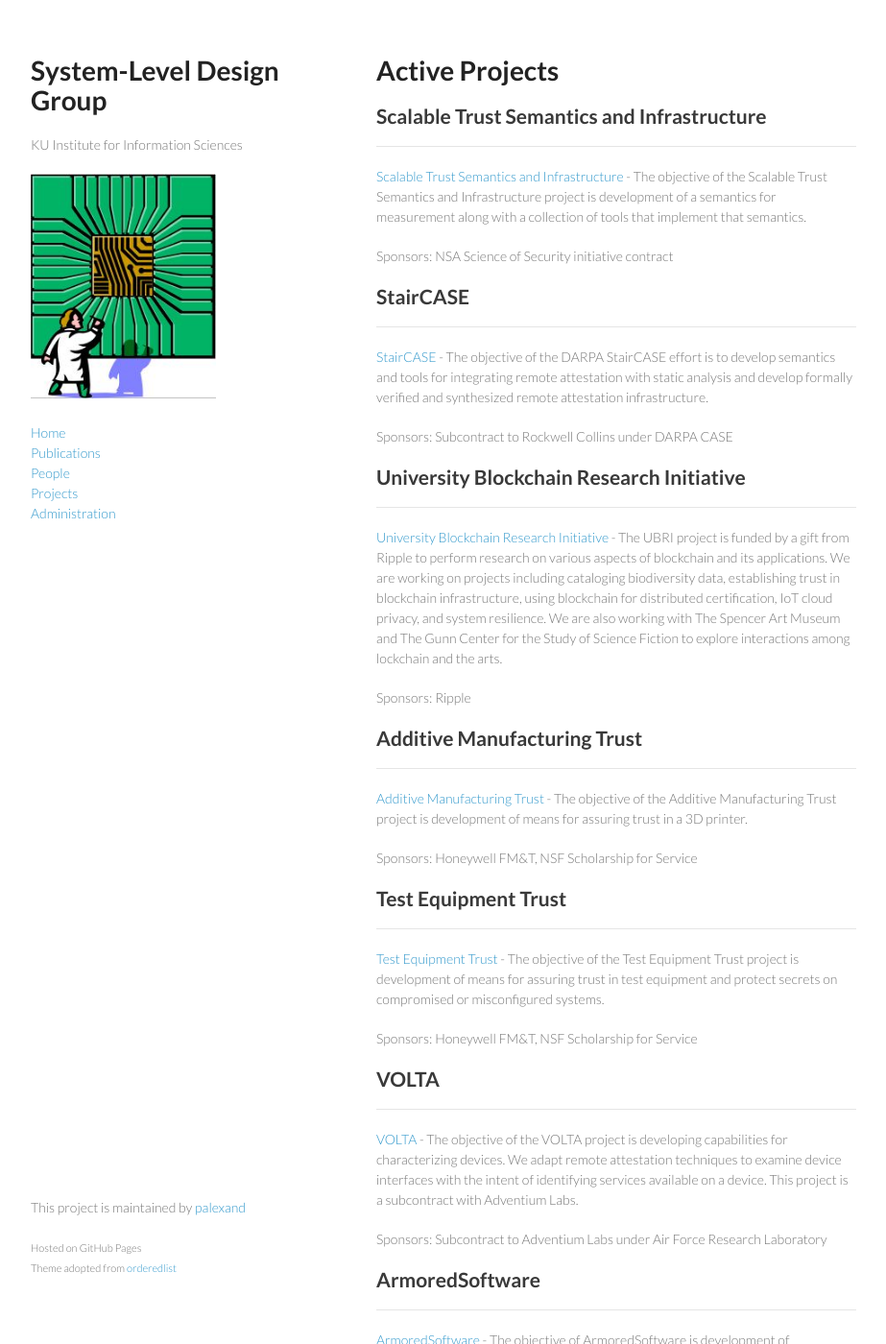
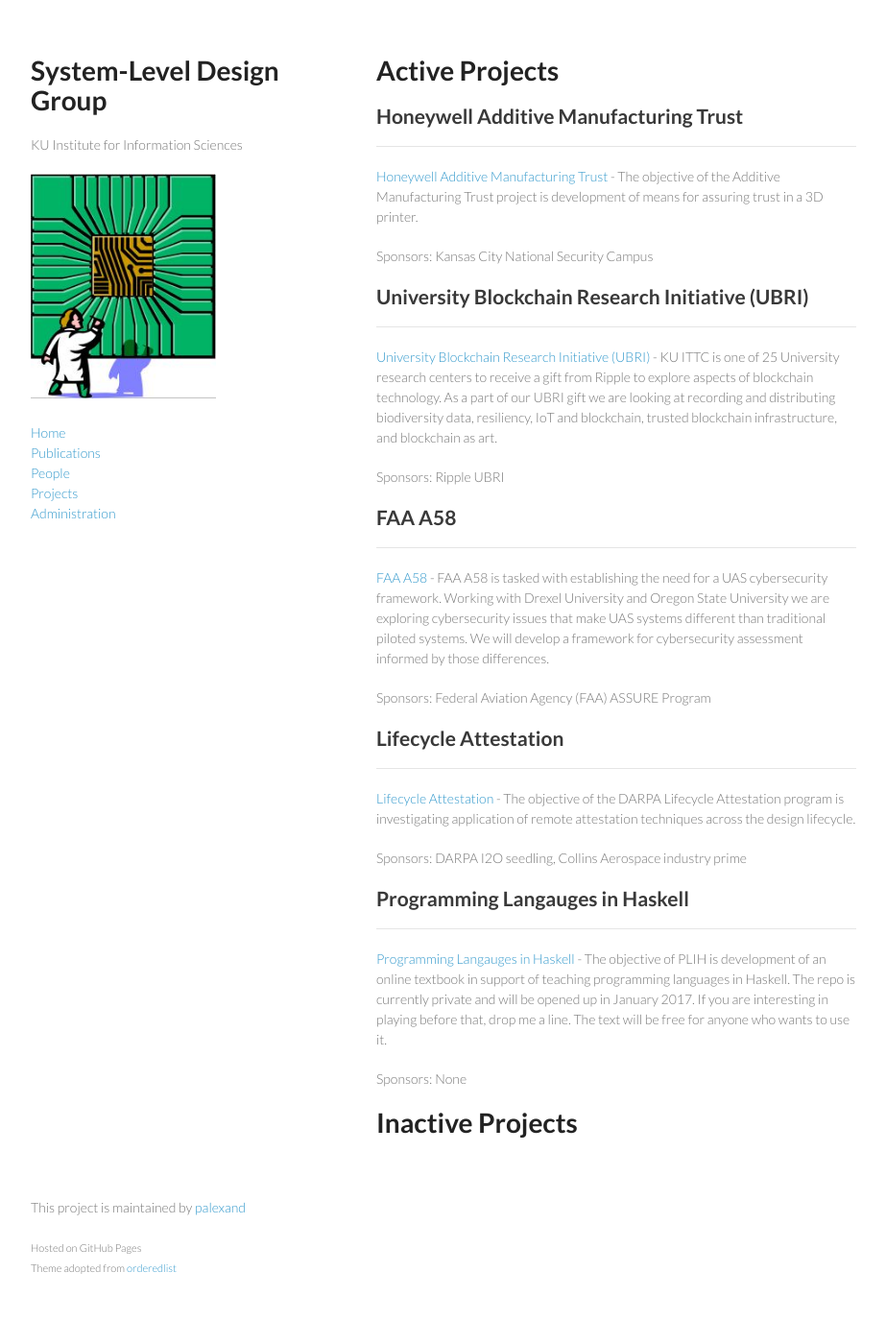
Before and after one commit to ku-sldg/ku-sldg.github.io, a Jekyll site: the page built from projects.md, in a window 1280 px wide and 1400 px high. Shown: the whole window at 96% size, without its empty margins (178-1101 px from the left). Built offline with Jekyll 4.4.1, drawn with Linux system fonts in a browser that asks for light colours; some of the changed text lies outside the part shown.

Commit message:
updating projects listsing

```diff
--- /dev/null
+++ b/_data/inactive-projects.yml
@@ -0,0 +1,76 @@
+- name: National Security Agency Science of Security Lablet
+  ghpages:
+  github: ku-sldg
+  repo:
+  description: "KU ITTC is one of 6 Science of Security Lablets established by the National Security Agency.  For more information, visit our lablet page on the [Science of Security Virtual Organization](https://cps-vo.org/sos/lablet/ku)."
+  sponsor: NSA Science of Security initiative contract #H98230-18-D-0009
+
+- name: Scalable Trust Semantics and Infrastructure
+  ghpages:
+  github: ku-sldg
+  repo:
+  description: "The objective of the Scalable Trust Semantics and Infrastructure project is development of a semantics for measurement along with a collection of tools that implement that semantics."
+  sponsor: NSA Science of Security initiative contract #H98230-18-D-0009
+
+- name: StairCASE
+  ghpages:
+  github: ku-sldg
+  repo:
+  description: "The objective of the DARPA StairCASE effort is to develop semantics and tools for integrating remote attestation with static analysis and develop formally verified and synthesized remote attestation infrastructure."
+  sponsor: DARPA CASE, Collins Aerospace industry prime
+
+- name: ArmoredSoftware
+  github: armoredsoftware
+  repo:
+  description: "The objective of ArmoredSoftware is development of trustworthy cloud applications that perform appraisal, attestation and measurement.  This is joint work with Southern Cross Engineering."
+  sponsor: DoD, Kansas Board of Regents
+
+- name: Trusted SoC Boot
+  github: ku-sldg
+  repo:
+  description: "The objective of the KU Trusted SoC Project is developing verified techniques for performing measured boot and remote attestation on a Xilinx SoC platform."
+  sponsor: Honeywell National Security Campus
+
+- name: Toolkit for Evolving Ecosystem Envelopes (TEEE)
+  github: ku-sldg
+  repo:
+  description: "The objective of the KU TEEE subcontract is developing techniques for automatically synthesizing protocols for measuring system properties.  Adventium Labs is the prime contractor on this effort."
+  sponsor: DARPA through Adventium Labs
+
+- name: Virtual Vector Laboratory
+  github: ku-sldg
+  repo: vector12
+  description: "The objective of the Virtual Vector Laboratory is to develop techniques for automatically recognizing insect carriers of human diseases.  This is joint work with The KU Biodiversity Institute and Spencer Museum of Art."
+  sponsor: KU Research Investment Council
+
+- name: ACHILLES
+  github: ku-sldg
+  repo: achilles13
+  description: "The objective of ACHILLES is defining malice in networked, embedded devices such as printers and MFDs.  This is joint work with Adventium Labs."
+  sponsor: DARPA through Adventium Labs
+
+- name: Verified TPM
+  github: ku-sldg
+  repo: verified-tpm12
+  description: "The objective of the Verified TPM project is to formally specify and verify critical properties of the TPM 1.2."
+  sponsor: Battelle, DoD
+
+- name: Static Analysis of Niche Species Models
+  github: ku-sldg
+  repo: ibex13
+  description: "The objective of the Niche Modeling static analysis project is to use model checking techniques to statically analyze species distribution models."
+  sponsor: KU Initiative for Maximizing Student Diversity (IMSD)
+
+- name: VOLTA
+  ghpages:
+  github: ku-sldg
+  repo:
+  description: "The objective of the VOLTA effort is to learn timed automata from a given system and discover vulnerabilities by examining that automata.  Our role in VOLTA is discovering protocols and alphabets for a learner to exercise in learning and the automata."
+  sponsor: AFRL, Adventium Labs industry prime
+
+- name: Honeywell Test Equipment Trust
+  ghpages:
+  github: ku-sldg
+  repo:
+  description: "The objective of the Test Equipment Trust project is development of means for assuring trust in test equipment and protect secrets on compromised or misconfigured systems."
+  sponsor: Kansas City National Security Campus
--- a/_data/projects.yml
+++ b/_data/projects.yml
@@ -1,83 +1,33 @@
-- name: Scalable Trust Semantics and Infrastructure
-  ghpages:
-  github: ku-sldg
-  repo:
-  description: "The objective of the Scalable Trust Semantics and Infrastructure project is development of a semantics for measurement along with a collection of tools that implement that semantics."
-  sponsor: NSA Science of Security initiative contract #H98230-18-D-0009
-
-- name: StairCASE
-  ghpages:
-  github: ku-sldg
-  repo:
-  description: "The objective of the DARPA StairCASE effort is to develop semantics and tools for integrating remote attestation with static analysis and develop formally verified and synthesized remote attestation infrastructure."
-  sponsor: Subcontract to Rockwell Collins under DARPA CASE
-
-- name: University Blockchain Research Initiative
-  ghpages:
-  github: ku-sldg
-  repo:
-  description: "The UBRI project is funded by a gift from Ripple to perform research on various aspects of blockchain and its applications.  We are working on projects including cataloging biodiversity data, establishing trust in blockchain infrastructure, using blockchain for distributed certification, IoT cloud privacy, and system resilience.  We are also working with The Spencer Art Museum and The Gunn Center for the Study of Science Fiction to explore interactions among lockchain and the arts."
-  sponsor: Ripple
-
-- name: Additive Manufacturing Trust
+- name: Honeywell Additive Manufacturing Trust
   ghpages:
   github: ku-sldg
   repo:
   description: "The objective of the Additive Manufacturing Trust project is development of means for assuring trust in a 3D printer."
-  sponsor: Honeywell FM&T, NSF Scholarship for Service
+  sponsor: Kansas City National Security Campus
 
-- name: Test Equipment Trust
+- name: University Blockchain Research Initiative (UBRI)
   ghpages:
   github: ku-sldg
   repo:
-  description: "The objective of the Test Equipment Trust project is development of means for assuring trust in test equipment and protect secrets on compromised or misconfigured systems."
-  sponsor: Honeywell FM&T, NSF Scholarship for Service
+  description: "KU ITTC is one of 25 University research centers to receive a gift from Ripple to explore aspects of blockchain technology. As a part of our UBRI gift we are looking at recording and distributing biodiversity data, resiliency, IoT and blockchain, trusted blockchain infrastructure, and blockchain as art."
+  sponsor: Ripple UBRI
 
-- name: VOLTA
+- name: FAA A58
   ghpages:
   github: ku-sldg
   repo:
-  description: "The objective of the VOLTA project is developing capabilities for characterizing devices.  We adapt remote attestation techniques to examine device interfaces with the intent of identifying services available on a device.  This project is a subcontract with Adventium Labs."
-  sponsor: Subcontract to Adventium Labs under Air Force Research Laboratory
+  description: "FAA A58 is tasked with establishing the need for a UAS cybersecurity framework.  Working with Drexel University and Oregon State University we are exploring cybersecurity issues that make UAS systems different than traditional piloted systems.  We will develop a framework for cybersecurity assessment informed by those differences."
+  sponsor: Federal Aviation Agency (FAA) ASSURE Program
 
-- name: ArmoredSoftware
-  ghpages: yes
-  github: armoredsoftware
+- name: Lifecycle Attestation
+  ghpages:
+  github: ku-sldg
   repo:
-  description: "The objective of ArmoredSoftware is development of trustworthy cloud applications that perform appraisal, attestation and measurement."
-  sponsor: DoD
+  description: "The objective of the DARPA Lifecycle Attestation program is investigating application of remote attestation techniques across the design lifecycle."
+  sponsor: DARPA I2O seedling, Collins Aerospace industry prime
 
-- name: ACHILLES
-  ghpages: yes
+- name: Programming Langauges in Haskell
   github: ku-sldg
-  repo: achilles13
-  description: "The objective of ACHILLES is defining malice in networked, embedded devices such as printers and MFDs.  This is joint work with Adventium Labs."
-  sponsor: DARPA
-
-- name: Verified TPM
-  ghpages: yes
-  github: ku-sldg
-  repo: verified-tpm12
-  description: "The objective of the Verified TPM project is to formally specify and verify critical properties of the TPM 1.2."
-  sponsor: Battelle, DoD
-
-- name: HaskHOL
-  ghpages:
-  github: ecaustin
-  repo: haskhol-core
-  description: "The objective of the HaskHOL project is developing a HOL-style theorem prover that can be used to verify Haskell programs in Haskell."
-  sponsor: DoD SMART Fellowship
-
-- name: Static Analysis of Niche Species Models
-  ghpages: yes
-  github: ku-sldg
-  repo: ibex13
-  description: "The objective of the Niche Modeling static analysis project is to use model checking techniques to statically analyze species distribution models."
-  sponsor: KU Initiative for Maximizing Student Diversity (IMSD)
-
-- name: Virtual Vector Laboratory
-  ghpages: yes
-  github: ku-sldg
-  repo: vector12
-  description: "The objective of the Virtual Vector Laboratory is to develop techniques for automatically recognizing insect carriers of human diseases.  This is joint work with The KU Biodiversity Institute and Spencer Museum of Art."
-  sponsor: KU Research Investment Council
+  repo: plih
+  description: "The objective of PLIH is development of an online textbook in support of teaching programming languages in Haskell.  The repo is currently private and will be opened up in January 2017. If you are interesting in playing before that, drop me a line. The text will be free for anyone who wants to use it."
+  sponsor: None
```
